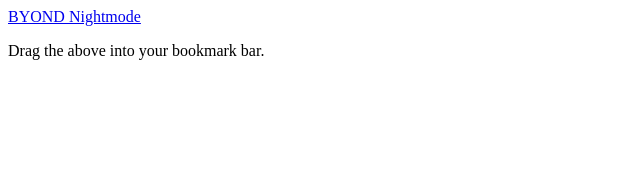
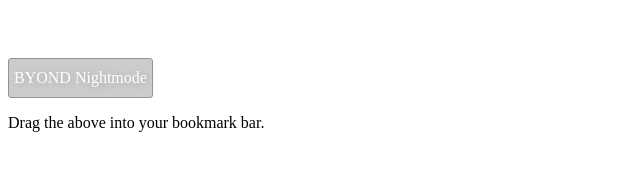
Before and after one commit to Dan-Wood/BYOND-NightMode, a plain HTML site: page index.html in a window 1280 px wide. Shown: the whole page, without its empty margins (0-640 px from the left). Drawn offline with Linux system fonts and the light colour scheme.

Commit message:
Bit of styling.

```diff
--- a/index.html
+++ b/index.html
@@ -1,4 +1,6 @@
 
-<a href="javascript:{jQuery('body').append('<link rel=\'stylesheet\' type=\'text/css\' href=\'https://raw.githubusercontent.com/msdathk/BYOND-NightMode/master/nightmode.css\'>')};">BYOND Nightmode</a>
+<a href="javascript:{jQuery('body').append('<link rel=\'stylesheet\' type=\'text/css\' href=\'https://raw.githubusercontent.com/msdathk/BYOND-NightMode/master/nightmode.css\'>')};"
+style="color: rgb(255, 255, 255); padding: 10px 5px; background: none repeat scroll 0% 0% rgb(204, 204, 204); border-radius: 3px; text-decoration: none; margin-top: 50px; display: inline-block; border: 1px solid rgb(147, 147, 147); text-shadow: 2px 1px 7px rgb(168, 168, 168);"
+>BYOND Nightmode</a>
 
 <p>Drag the above into your bookmark bar.</p>
```
